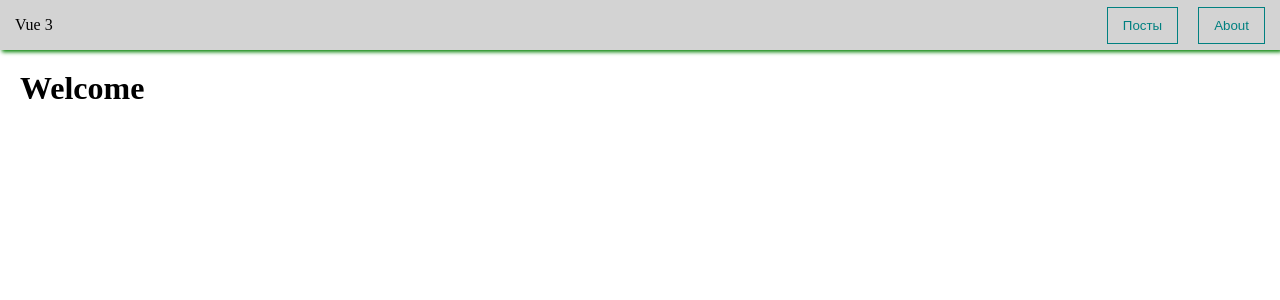
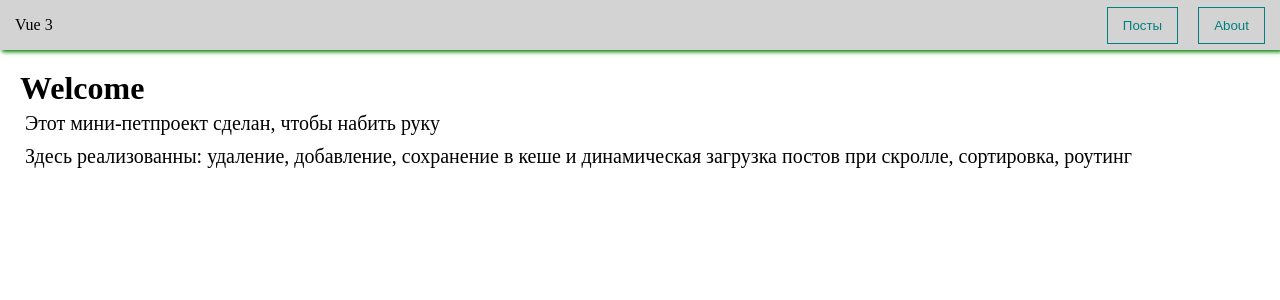
Before and after one commit to olololiy/vuelearn, a Vue app: page / in a window 1280 px wide. Shown: the top 300 px of the page. Built offline with nearby package versions, Linux system fonts and the light colour scheme.

Commit message:
вроде всё работает, Выглядит не сильно срашно, так и оставим

```diff
--- a/src/pages/AboutPage.vue
+++ b/src/pages/AboutPage.vue
@@ -1,5 +1,5 @@
 <template>
-<div>Данный пет-проект сделан Артемом Лысянский</div>
+<div>Данный пет-проект сделан Артемом Лысянским.</div>
 </template>
 
 <script>
--- a/src/pages/MainPage.vue
+++ b/src/pages/MainPage.vue
@@ -1,7 +1,8 @@
 <template>
   <div class="main">
     <h1>Welcome</h1>
-
+    <p>Этот мини-петпроект сделан, чтобы набить руку</p>
+    <p>Здесь реализованны: удаление, добавление, сохранение в кеше и динамическая загрузка постов при скролле, сортировка, роутинг</p>
   </div>
 </template>
 
@@ -12,8 +13,8 @@ export default {
 </script>
 
 <style scoped>
-.main{
-  /*display: flex;*/
-  /*flex-direction: column;*/
+.main p{
+  padding: 5px;
+  font-size: 20px;
 }
 </style>
--- a/src/pages/PostPage.vue
+++ b/src/pages/PostPage.vue
@@ -72,7 +72,7 @@ export default { // в скрипте по дефолту экспортируе
       sortOptions: [
         {value: 'title', name: 'По названию'},
         {value: 'body', name: 'По описанию'},
-        {value: 'id', name: 'По ID'}
+        // {value: id, name: 'По ID'}
       ]
     }
   },
--- a/src/сomponents/PostItem.vue
+++ b/src/сomponents/PostItem.vue
@@ -3,20 +3,23 @@
     <div>
       <div><strong>Название</strong> {{ post.title }}</div>
       <div><strong>Описание</strong> {{ post.body }}</div>
-      <div><strong>id=</strong> {{ post.id }}</div>
-
+<!--      <div><strong>id=</strong> {{ post.id }}</div>-->
     </div>
+    <div class="post__buttons">
       <div>
         <my-button
             class="post_btn"
             @click="$emit('remove', post)"
-      >удалить</my-button>
+        >удалить
+        </my-button>
       </div>
       <div>
         <my-button
             class="post_btn"
             @click="$router.push(`/posts/${post.id}`)"
-      >открыть</my-button>
+        >открыть
+        </my-button>
+      </div>
     </div>
   </div>
 
@@ -44,7 +47,9 @@ export default {
   align-items: center;
   justify-content: space-between;
 }
-
+.post__buttons{
+  text-align: right;
+}
 .post_btn{
   margin: 5px;
 }
--- a/src/сomponents/UI/MySelect.vue
+++ b/src/сomponents/UI/MySelect.vue
@@ -15,7 +15,7 @@ export default {
   name: "my-select",
   props: {
     modelValue: {
-      type: String,
+      type: String
     },
     options: {
       type: Array,
```
Also changed, not shown: 1 other file (tests, documents, lock files or other folders). Lines whose indentation alone changed are shown as unchanged.
